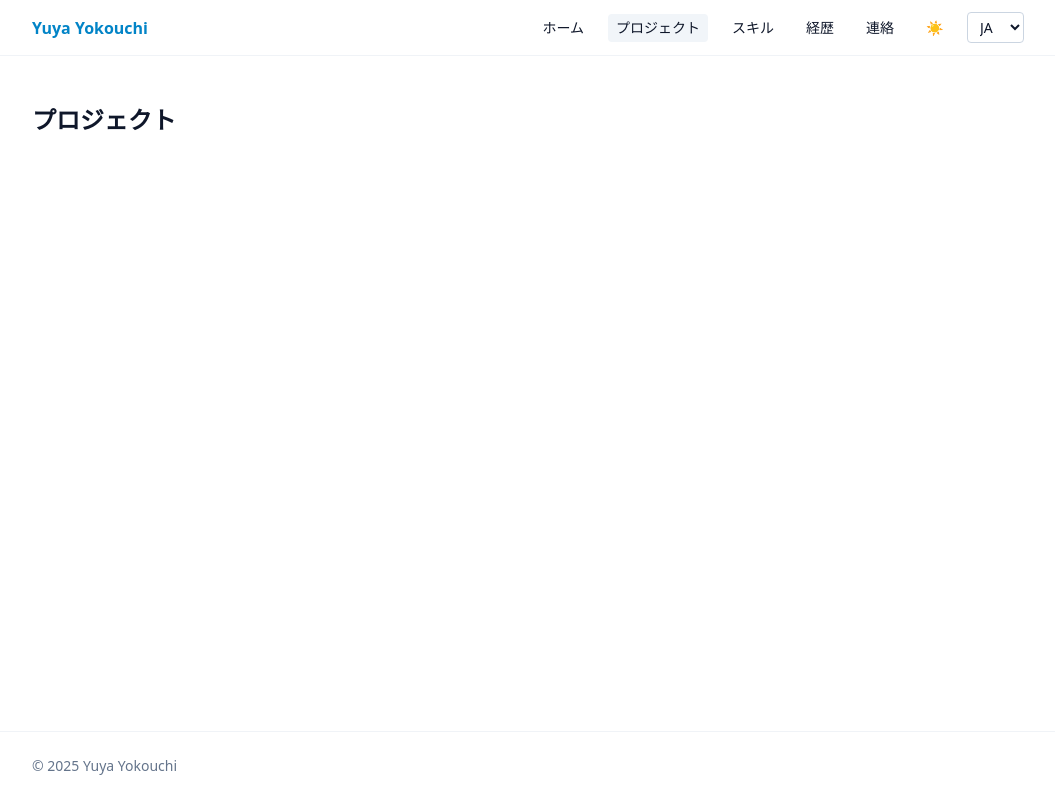
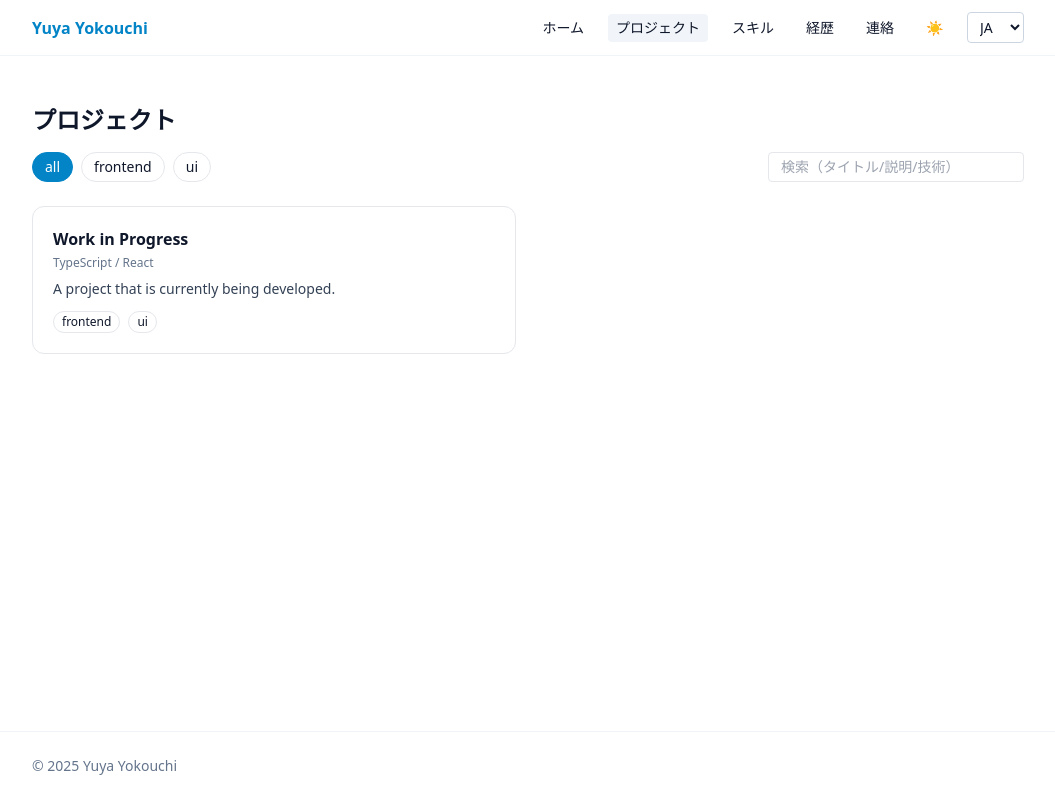
Before and after one commit to tatesoto/tatesoto.github.io, a React (Vite) app: page /projects in a window 1280 px wide. Shown: the whole page, without its empty margins (112-1167 px from the left). Built offline with nearby package versions, Linux system fonts and the light colour scheme.

Commit message:
feat: add project detail page and enhance projects listing with filtering and search

```diff
--- /dev/null
+++ b/src/data/projects.ts
@@ -0,0 +1,30 @@
+export type Project = {
+    slug: string
+    title: string
+    description: string
+    tech: string[]
+    tags: string[]
+    period?: string
+    links?: { label: string; url: string }[]
+    highlights?: string[]
+}
+
+export const projects: Project[] = [
+    {
+        slug: "wip",
+        title: "Work in Progress",
+        description: "A project that is currently being developed.",
+        tech: ["TypeScript", "React"],
+        tags: ["frontend", "ui"],
+        period: "2023",
+        links: [
+            { label: "GitHub", url: "https://github.com" },
+            { label: "Live Demo", url: "https://example.com" }
+        ],
+        highlights: [
+            "Utilizes modern web technologies",
+            "Responsive design",
+            "Accessible to all users"
+        ]
+    }
+]
--- a/src/i18n.tsx
+++ b/src/i18n.tsx
@@ -21,8 +21,8 @@ const dictionaries: Dictionaries = {
     nav_skills: 'Skills',
     nav_experience: 'Experience',
     nav_contact: 'Contact',
-    hero_title: 'Software Engineer / Competitive Programmer',
-    hero_sub: 'Algorithms, TypeScript/React, and ML.'
+    hero_title: 'WIP',
+    hero_sub: 'WIP'
   }
 }
 
--- a/src/pages/App.tsx
+++ b/src/pages/App.tsx
@@ -3,6 +3,7 @@ import { useI18n } from '@/i18n'
 import { useTheme } from '@/theme'
 import Home from './Home'
 import Projects from './Projects'
+import ProjectDetail from './ProjectDetail'
 import Skills from './Skills'
 import Experience from './Experience'
 import Contact from './Contact'
@@ -61,6 +62,7 @@ export default function App() {
         <Routes>
           <Route path="/" element={<Home />} />
           <Route path="/projects" element={<Projects />} />
+          <Route path="/projects/:slug" element={<ProjectDetail />} />
           <Route path="/skills" element={<Skills />} />
           <Route path="/experience" element={<Experience />} />
           <Route path="/contact" element={<Contact />} />
--- /dev/null
+++ b/src/pages/ProjectDetail.tsx
@@ -0,0 +1,52 @@
+import { useParams, Link } from 'react-router-dom'
+import { projects } from '@/data/projects'
+
+export default function ProjectDetail() {
+  const { slug } = useParams()
+  const p = projects.find(x => x.slug === slug)
+
+  if (!p) {
+    return (
+      <section className="mx-auto max-w-3xl px-4 py-12">
+        <h2 className="text-2xl font-bold">見つかりませんでした</h2>
+        <p className="mt-2">指定のプロジェクトは存在しません。</p>
+        <Link to="/projects" className="mt-4 inline-block underline">← 一覧へ戻る</Link>
+      </section>
+    )
+  }
+
+  return (
+    <section className="mx-auto max-w-3xl px-4 py-12">
+      <Link to="/projects" className="text-sm underline">← プロジェクト一覧</Link>
+      <h1 className="mt-2 text-3xl font-bold">{p.title}</h1>
+      {p.period && <div className="text-sm text-slate-500 mt-1">{p.period}</div>}
+
+      <p className="mt-4 text-slate-700 dark:text-slate-300">{p.description}</p>
+
+      <div className="mt-4">
+        <div className="text-sm font-semibold">技術</div>
+        <div className="mt-1 text-sm">{p.tech.join(' / ')}</div>
+      </div>
+
+      {p.highlights?.length ? (
+        <div className="mt-6">
+          <div className="text-sm font-semibold">ハイライト</div>
+          <ul className="mt-2 list-disc pl-5 text-sm space-y-1">
+            {p.highlights.map(h => <li key={h}>{h}</li>)}
+          </ul>
+        </div>
+      ) : null}
+
+      {p.links?.length ? (
+        <div className="mt-6 flex flex-wrap gap-3">
+          {p.links.map(l => (
+            <a key={l.url} href={l.url} target="_blank" rel="noreferrer"
+               className="inline-flex items-center rounded-lg border px-3 py-1.5 hover:bg-slate-50 dark:hover:bg-slate-800">
+              {l.label}
+            </a>
+          ))}
+        </div>
+      ) : null}
+    </section>
+  )
+}
--- a/src/pages/Projects.tsx
+++ b/src/pages/Projects.tsx
@@ -1,21 +1,64 @@
+import { useMemo, useState } from 'react'
+import { Link } from 'react-router-dom'
+import { projects } from '@/data/projects'
+
 export default function Projects() {
-  const items = [
+  const [q, setQ] = useState('')
+  const [tag, setTag] = useState<'all' | string>('all')
 
-  ]
+  const tags = useMemo(() => {
+    const s = new Set<string>()
+    projects.forEach(p => p.tags.forEach(t => s.add(t)))
+    return ['all', ...Array.from(s)]
+  }, [])
+
+  const filtered = projects.filter(p => {
+    const okTag = tag === 'all' || p.tags.includes(tag)
+    const text = (p.title + ' ' + p.description + ' ' + p.tech.join(' ')).toLowerCase()
+    const okQ = q.trim() === '' || text.includes(q.trim().toLowerCase())
+    return okTag && okQ
+  })
 
   return (
     <section className="mx-auto max-w-5xl px-4 py-12">
       <h2 className="text-2xl font-bold">プロジェクト</h2>
+      <div className="mt-4 flex flex-wrap items-center gap-2">
+        {tags.map(t => (
+          <button
+            key={t}
+            onClick={() => setTag(t)}
+            className={`rounded-full border px-3 py-1 text-sm ${t===tag ? 'bg-sky-600 text-white border-sky-600' : 'hover:bg-slate-100 dark:hover:bg-slate-800'}`}
+            aria-pressed={t===tag}
+          >
+            {t}
+          </button>
+        ))}
+        <input
+          value={q}
+          onChange={(e) => setQ(e.target.value)}
+          placeholder="検索（タイトル/説明/技術）"
+          className="ml-auto w-full md:w-64 rounded border px-3 py-1 text-sm bg-transparent"
+        />
+      </div>
       <div className="mt-6 grid md:grid-cols-2 gap-6">
-        {items.map((p) => (
-          <a key={p.title} href={p.link} target="_blank" rel="noreferrer"
-            className="block rounded-xl border p-5 hover:shadow-lg transition">
+        {filtered.map((p) => (
+          <Link
+            key={p.slug}
+            to={`/projects/${p.slug}`}
+            className="block rounded-xl border p-5 hover:shadow-lg transition"
+          >
             <div className="font-semibold">{p.title}</div>
             <div className="text-xs mt-1 text-slate-500">{p.tech.join(' / ')}</div>
-            <p className="mt-2 text-sm text-slate-700 dark:text-slate-300">{p.desc}</p>
-          </a>
+            <p className="mt-2 text-sm text-slate-700 dark:text-slate-300">{p.description}</p>
+            <div className="mt-3 flex flex-wrap gap-2">
+              {p.tags.map(t => (
+                <span key={t} className="text-xs rounded-full border px-2 py-0.5">{t}</span>
+              ))}
+            </div>
+          </Link>
         ))}
       </div>
     </section>
+
   )
 }
```
